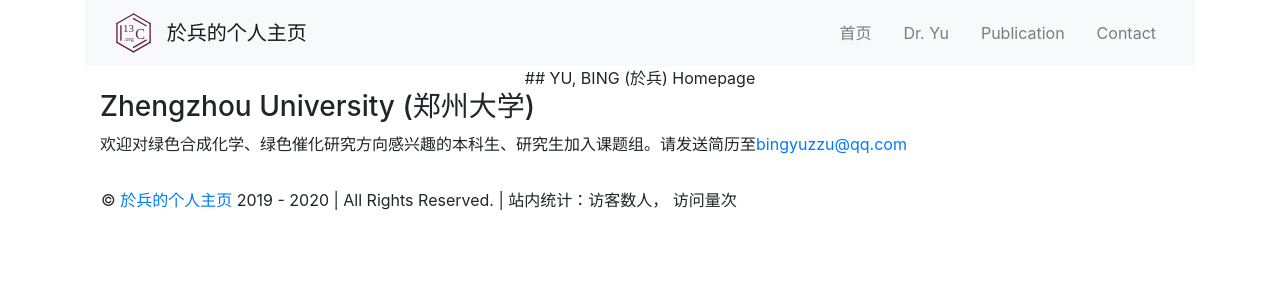
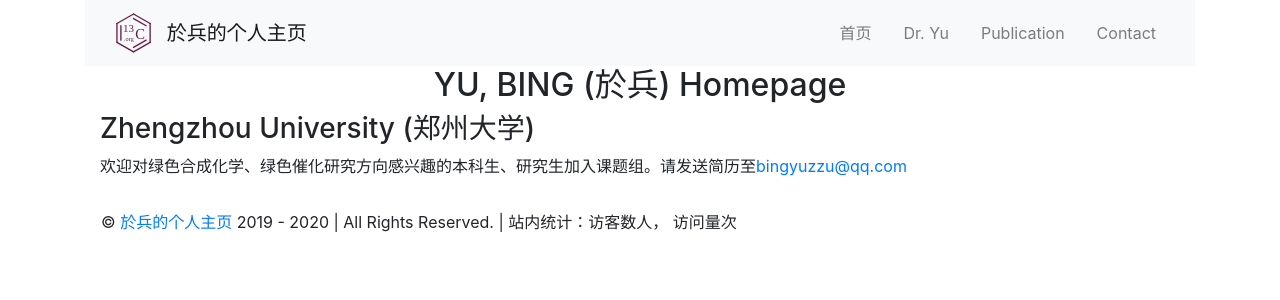
Before and after one commit to bingyuzzu/bingyuzzu.github.io, a Jekyll site: the page built from index.md, in a window 1280 px wide. Shown: the top 300 px of the page. Built offline with Jekyll 4.4.1, drawn with Linux system fonts in a browser that asks for light colours; comment, search, counter and statistics services are not loaded; our own code applies the rules of GitHub Pages for plain Markdown files.

```diff
--- a/index.md
+++ b/index.md
@@ -2,7 +2,7 @@
 layout: page
 permalink: /index.html
 ---
-<center>## YU, BING (於兵) Homepage</center>
+## <center>YU, BING (於兵) Homepage</center>
 
 ### Zhengzhou University (郑州大学)
 
```
